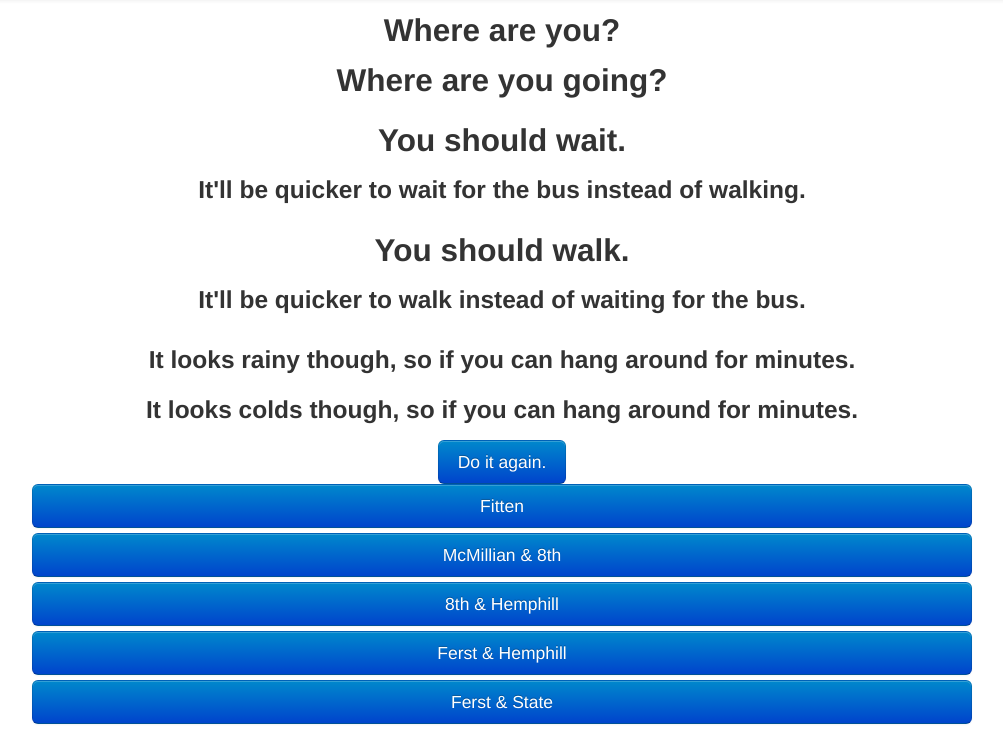
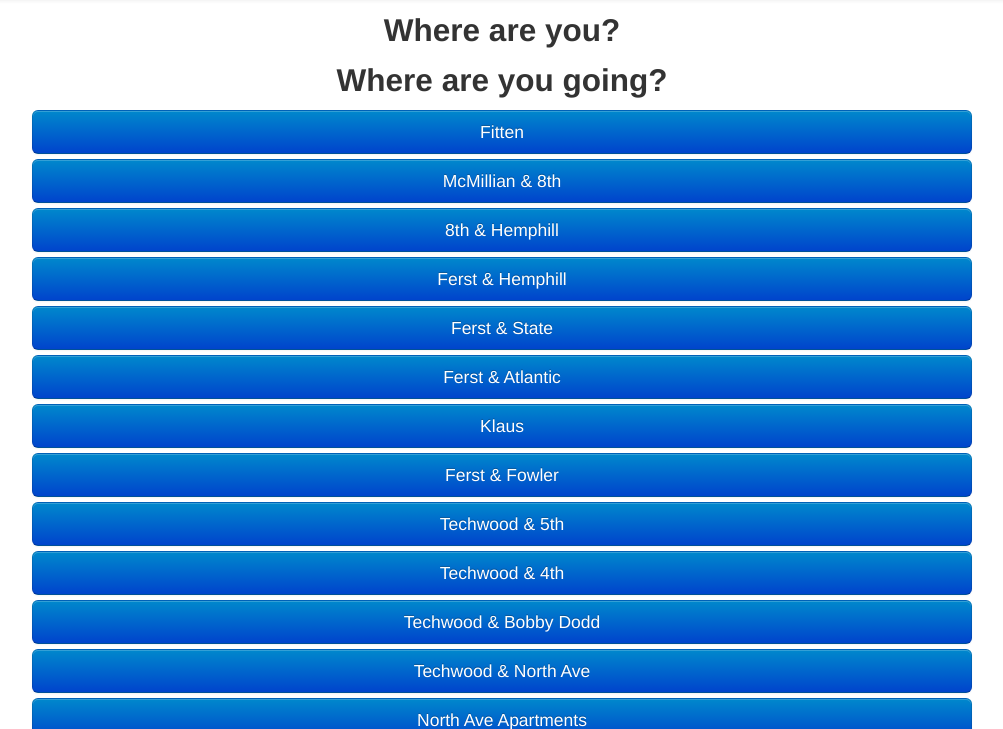
Before and after one commit to blueintegral/WaitOrWalk, a Flask app: page / in a window 1280 px wide. Shown: the part 62-791 px from the top of the page, without its empty margins (138-1141 px from the left). Run offline with Flask 2, Linux system fonts and the light colour scheme; some libraries are stand-ins or nearby versions.

Commit message:
Hide results to be shown via JS.

```diff
--- a/templates/index.html
+++ b/templates/index.html
@@ -29,15 +29,15 @@
 			</div>
 		</div>
 
-		<div id="results">
-			<div class="row text-center" id="wait">
+		<div class="hide" id="results">
+			<div class="hide row text-center" id="wait">
 				<div class="span12">
 					<h2>You should wait.</h2>
 					<h3>It'll be quicker to wait for the bus instead of walking.</h3>
 				</div>
 			</div>
 
-			<div class="row text-center" id="walk">
+			<div class="hide row text-center" id="walk">
 				<div class="span12">
 					<h2>You should walk.</h2>
 					<h3>It'll be quicker to walk instead of waiting for the bus.</h3>
@@ -46,8 +46,8 @@
 
 			<div class="row text-center" id="weather">
 				<div class="span12">
-					<h3>It looks rainy though, so if you can hang around for <span id="time"></span> minutes.</h3>
-					<h3>It looks colds though, so if you can hang around for <span id="time"></span> minutes.</h3>
+					<h3 class="hide" id="rain">It looks rainy though, so if you can hang around for <span id="time"></span> minutes.</h3>
+					<h3 class="hide" id="cold">It looks colds though, so if you can hang around for <span id="time"></span> minutes.</h3>
 				</div>
 			</div>
 
```
